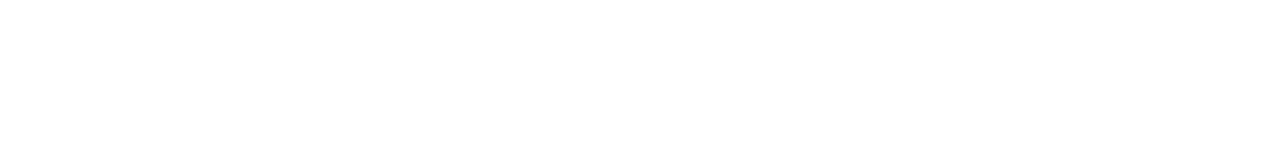
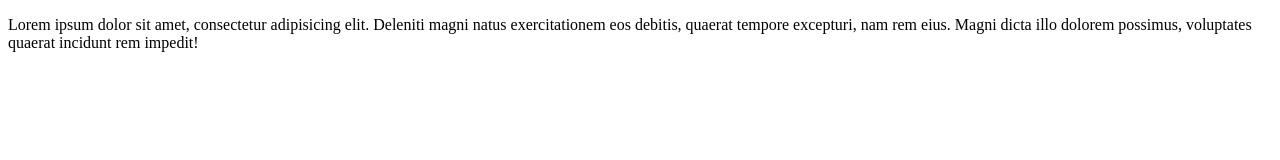
Before and after one commit to dawnbalgobin/testing-git, a plain HTML site: page index.html in a window 1280 px wide. Drawn offline with Linux system fonts and the light colour scheme.

Commit message:
updateing index.html

```diff
--- a/index.html
+++ b/index.html
@@ -2,9 +2,10 @@
 <html lang="en">
 <head>
 	<meta charset="UTF-8">
-	<title>Document</title>
+	<title>Testing GIT for students</title>
 </head>
 <body>
+	<p>Lorem ipsum dolor sit amet, consectetur adipisicing elit. Deleniti magni natus exercitationem eos debitis, quaerat tempore excepturi, nam rem eius. Magni dicta illo dolorem possimus, voluptates quaerat incidunt rem impedit!</p>
 
 </body>
 </html>
```
